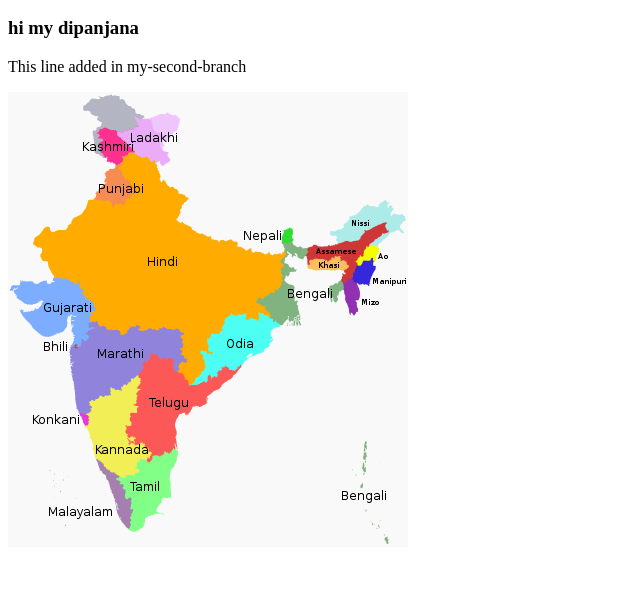
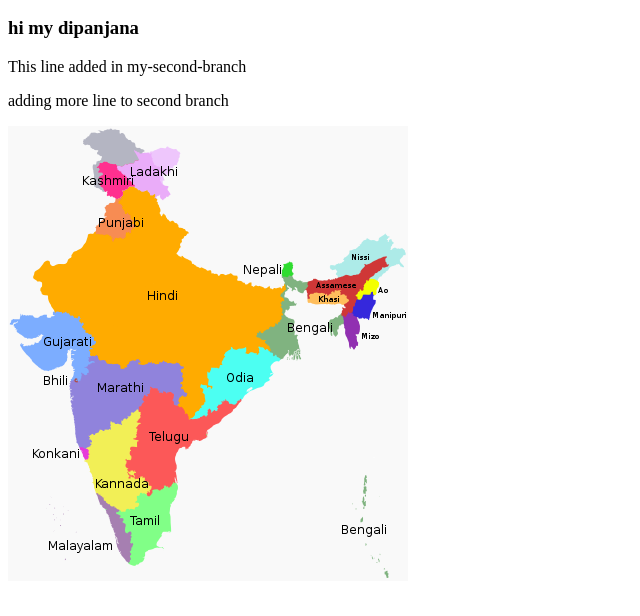
Before and after one commit to dipamca/my-first-website, a plain HTML site: page index.html in a window 1280 px wide. Shown: the part 110-726 px from the top of the page, without its empty margins (0-640 px from the left). Drawn offline with Linux system fonts and the light colour scheme.

Commit message:
adding more lines

```diff
--- a/index.html
+++ b/index.html
@@ -10,6 +10,7 @@
     <h2>I am using Github</h2>
     <h3>hi my dipanjana</h3>
     <p>This line added in my-second-branch</p>
+    <p>adding more line to second branch</p>
     <img src ="india.png">
 </body>
 </html>
```
